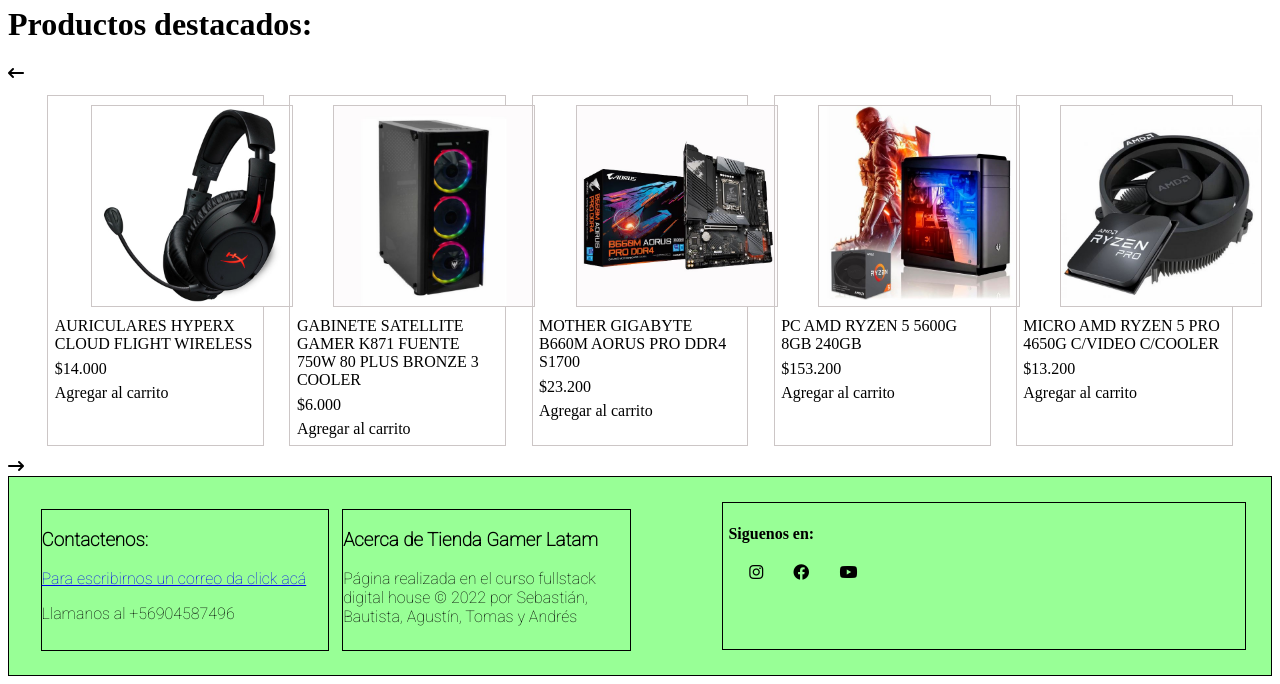
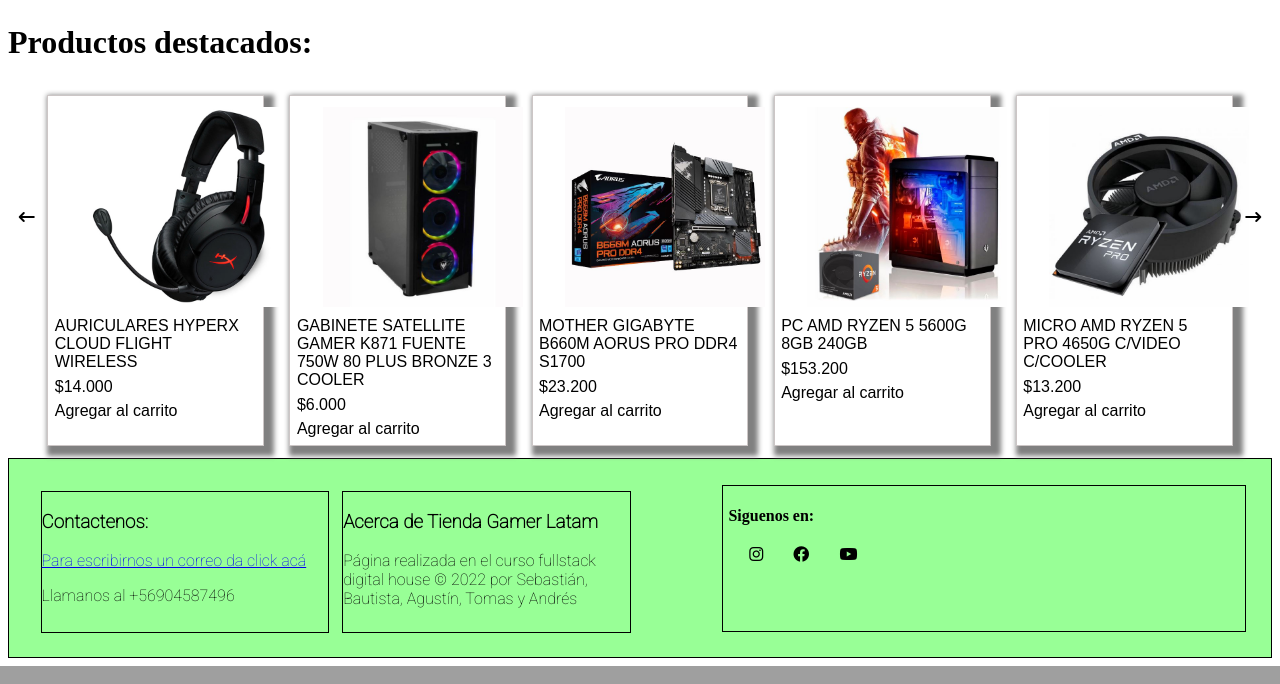
Before and after one commit to sebastianzapatar/proyectointegrador, a Node server app: page / in a window 1280 px wide. Shown: the part 794-1478 px from the top of the page. Run offline with Node 20, Linux system fonts and the light colour scheme; some libraries are stand-ins or nearby versions.

Commit message:
se cuadra el home en responsive

```diff
--- a/public/css/styles.css
+++ b/public/css/styles.css
@@ -16,12 +16,13 @@
     text-decoration: none;
 }
 .box1 a h2{
-text-decoration: none;
+
 color: black;
-margin: 1%;
-background-color: #B5B5B5;
+margin: 11%;
 font-family: 'Roboto';
-
+}
+.box1 a h2:hover{
+    color: blue
 }
 
 .box1 i{
@@ -57,7 +58,45 @@
  font-size: larger;
  color: blue
 }
-/* CSS DEL HEADER */
+@media (min-width: 0px) and  (max-width: 480px){
+
+    .box2{
+        display: none;
+    }
+    header .logo{
+        display: none;
+    }
+    main .imagenPrincipal{
+        display: none;
+    }
+    main .producto2, .producto3, .producto4, .producto5{
+    display: none;
+    }
+main .producto1{
+    width: 60%;
+}
+}
+
+@media (min-width: 481px) and  (max-width: 768px){
+
+    .box2{
+        display: none;
+    }}
+
+@media (min-width: 769px) and  (max-width: 1279px){
+
+    .box2{
+        display: none;
+    }
+    .fa-solid{
+        display: none;
+    }
+}
+
+.fa-solid{
+    justify-content: center;
+}
+/*
 @media (max-width: 700px){
     .box2{
         display: none;
@@ -75,7 +114,8 @@
         font-size: larger;
         color: blue
     }
-}
+} */
+/* CSS DEL HEADER */
 /* CSS DEL FOOTER */
 footer{
     display: flex;
@@ -133,21 +173,23 @@
     justify-content: center;
 }
 
-.producto1{
+.producto1, .producto2, .producto3, .producto4, .producto5 {
     border: 1px solid rgb(204, 198, 198);
     width: 17%;
     margin: 1%;
+    box-shadow: 5px 5px 5px 5px gray;
+    font-family: Arial, Helvetica, sans-serif;
+
 
 }
-
-.producto1 img{
-    margin-left: 20%;
-    margin-top: 4%;
-    border: 1px solid rgb(204, 198, 198)
+.productos img{
+   margin-top: 5%;
+   margin-left: 15%;
 }
 
 .descripcionDelProducto{
     margin: 3%;
+
 }
 
 .precio{
@@ -164,6 +206,14 @@
     font-size: larger;
     color: blue
 }
+.fa-arrow-right-long{
+    margin-top: 10%;
+}
+
+.fa-arrow-left-long{
+    margin-top: 10%;
+}
+
 /* CSS DEL HOME */
 
 
@@ -255,8 +305,6 @@
 /* aca pongan su codigo */
 /* CSS DE PRODUCTOS */
 
-
-
 /* colores:
 #003400
 #006414
--- a/views/home.html
+++ b/views/home.html
@@ -18,20 +18,19 @@
 <body>
    <header>
 <div class="box1">
-<a href="/home"><img src="/img/imgGeneral/logo.png" alt="logo" width="200px"></a>
-<input type="text" placeholder="Buscador">
+<a href="/home" class="logo"><img src="/img/imgGeneral/logo.png" alt="logo" width="200px"></a>
+<input type="text" placeholder="Buscador" maxlength="40">
 <i href="#" class="fa-solid fa-cart-shopping"></i>
-<a href="/login"><h2>Iniciar sesión</h2></a>
+<a href="/login"><h2>INICIAR SESION</h2></a>
 </div>
 
 <hr>
-
+<i class="fa-solid fa-bars-staggered"></i>
 <nav class="box2">
     <ul>
-<a href="/productos" class="nav-link">Productos</a>
-<a href="#" class="nav-link">PC Armadas</a>
-<a href="/registro" class="nav-link">Registro</a>
-<a href="#" class="nav-link">Ayuda</a>
+<a href="/productos" class="nav-link">PRODUCTOS</a>
+<a href="/registro" class="nav-link">REGISTRO</a>
+<a href="#" class="nav-link">AYUDA</a>
     </ul>
 </nav>
    </header>
@@ -39,41 +38,41 @@
    <main>
     <img src="/img/imgHome/imgprincipal.webp" alt="imagen principal" width="800px" class="imagenPrincipal">
     <h1>Productos destacados:</h1>
-    <i class="fa-solid fa-arrow-left-long"></i>
     <div class="productos">
+        <i class="fa-solid fa-arrow-left-long"></i>
     <div class="producto1">
          <img src="/img/imgHome/auris.jpg" alt="auriculares" width="200px">
          <p class= "descripcionDelProducto"> AURICULARES HYPERX CLOUD FLIGHT WIRELESS
          <p class= "precio">$14.000</p>
          <p class= "agregarAlCarrito">Agregar al carrito</p>
     </div>
-    <div class="producto1">
+    <div class="producto2">
          <img src="/img/imgHome/gabinete.jpg" alt="gabinete" width="200px">
          <p class= "descripcionDelProducto"> GABINETE SATELLITE GAMER K871 FUENTE 750W 80 PLUS BRONZE 3 COOLER
          <p class= "precio">$6.000</p>
          <p class= "agregarAlCarrito">Agregar al carrito</p>
     </div>
-    <div class="producto1">
+    <div class="producto3">
          <img src="/img/imgHome/madre.jpg" alt="madre" width="200px">
          <p class= "descripcionDelProducto"> MOTHER GIGABYTE B660M AORUS PRO DDR4 S1700
          <p class= "precio">$23.200</p>
          <p class= "agregarAlCarrito">Agregar al carrito</p>
     </div>
-    <div class="producto1">
+    <div class="producto4">
          <img src="/img/imgHome/pcArmada.jpg" alt="pcArmada" width="200px">
          <p class= "descripcionDelProducto"> PC AMD RYZEN 5 5600G 8GB 240GB
          <p class= "precio">$153.200</p>
          <p class= "agregarAlCarrito">Agregar al carrito</p>
     </div>
-    <div class="producto1">
+    <div class="producto5">
          <img src="/img/imgHome/refri.jpg" alt="refri" width="200px">
          <p class= "descripcionDelProducto">MICRO AMD RYZEN 5 PRO 4650G C/VIDEO C/COOLER
          <p class= "precio">$13.200</p>
          <p class= "agregarAlCarrito">Agregar al carrito</p>
     </div>
+    <i class="fa-solid fa-arrow-right-long"></i>
+    </div>
 
-    </div>
-     <i class="fa-solid fa-arrow-right-long"></i>
        </main>
 
    <footer>
```
